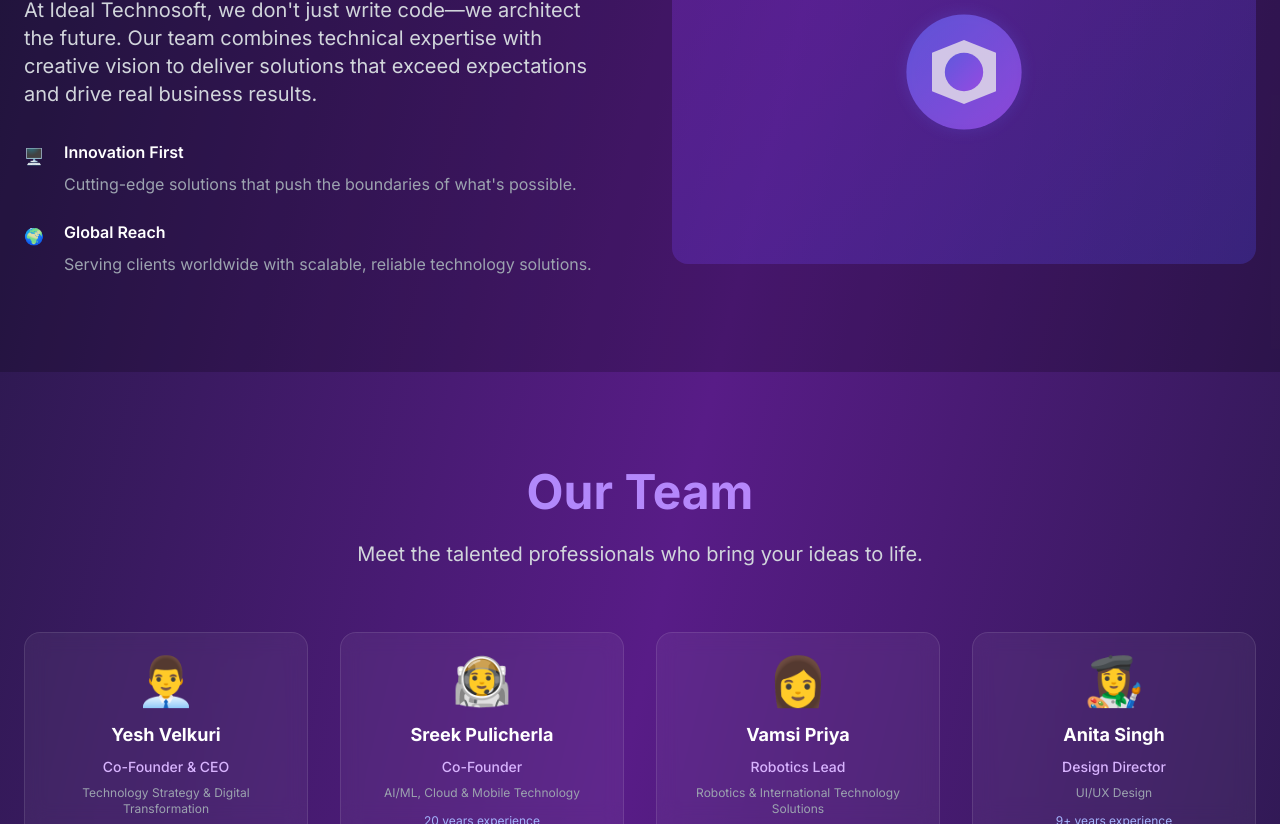
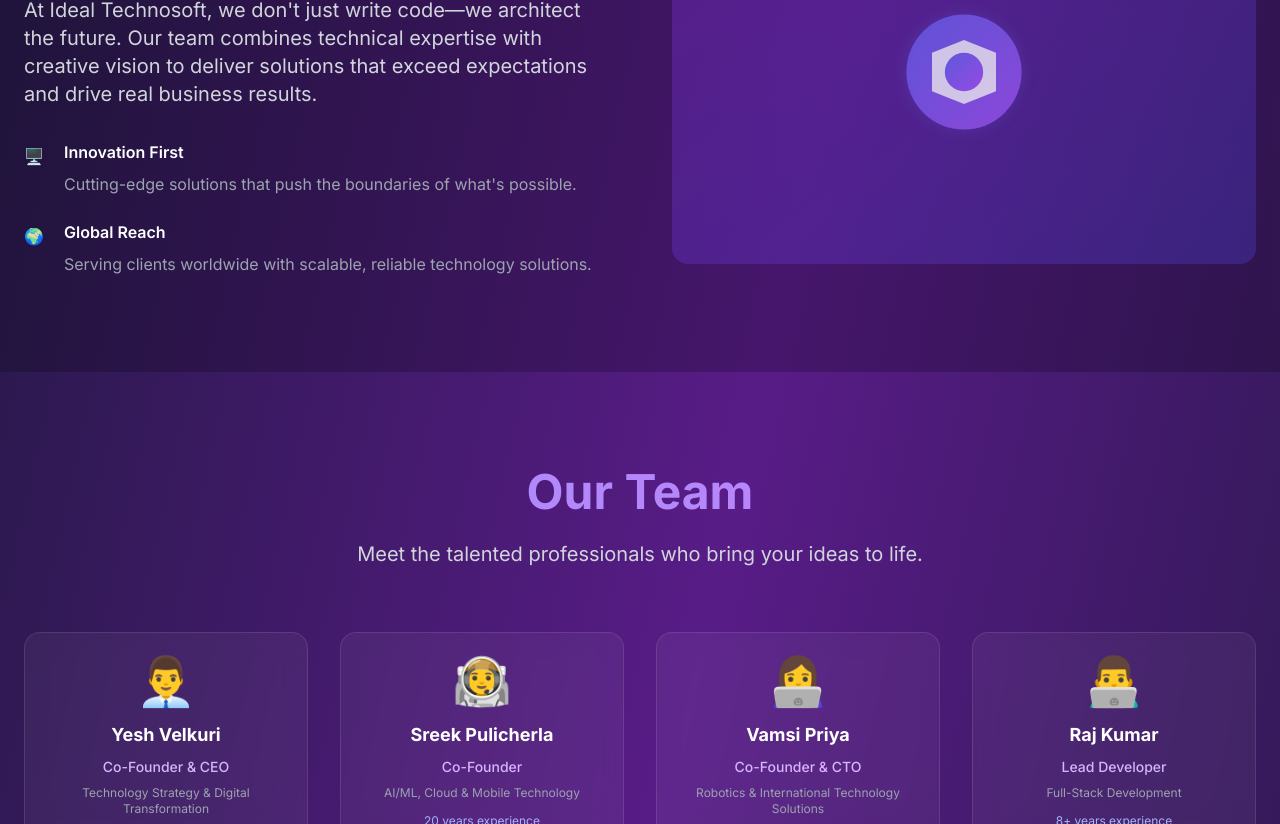
Before and after one commit to yvelkuri-stu/ITSv3, a Next.js app: page / in a window 1280 px wide. Shown: the part 1976-2800 px from the top of the page. Built offline with nearby package versions, Linux system fonts and the light colour scheme.

Commit message:
Updated theme in contact form

```diff
--- a/src/app/page.tsx
+++ b/src/app/page.tsx
@@ -536,10 +536,10 @@
     },
     {
       name: "Vamsi Priya",
-      role: "Robotics Lead",
+      role: "Co-Founder & CTO",
       specialty: "Robotics & International Technology Solutions",
-      avatar: "👩‍",
-      experience: "8+ years",
+      avatar: "👩‍💻",
+      experience: "15+ years",
       bio: "Robotics expert with extensive experience delivering cutting-edge automation solutions for Japanese enterprise clients.",
       education: "Bachelors in Computer Science, Specialized in Robotics Engineering",
       previousProjects: [
@@ -556,6 +556,29 @@
         "Expert in international technology consulting"
       ],
       specialties: "Robotics automation, international project delivery, Japanese market expertise, and AI-powered manufacturing solutions."
+    },
+    {
+      name: "Raj Kumar",
+      role: "Lead Developer",
+      specialty: "Full-Stack Development",
+      avatar: "👨‍💻",
+      experience: "8+ years",
+      bio: "Full-stack architect who has built scalable systems serving millions of users worldwide.",
+      education: "MS Software Engineering, BS Computer Science",
+      previousProjects: [
+        "Built scalable e-commerce platform (10M+ users)",
+        "Developed real-time trading systems",
+        "Created award-winning mobile apps",
+        "Led microservices architecture implementations"
+      ],
+      skills: ["React/Next.js", "Node.js", "Python", "Cloud Architecture", "Microservices", "DevOps"],
+      achievements: [
+        "GitHub top contributor",
+        "Built systems handling 1B+ requests/day",
+        "Open source maintainer",
+        "Technical architecture expert"
+      ],
+      specialties: "Scalable web applications, cloud architecture, and high-performance systems."
     },
     {
       name: "Anita Singh",
@@ -876,18 +899,7 @@
     setSubmitStatus('idle');
 
     try {
-      // Simulate API call
-      console.log('Submitting form data:', {
-        name: contactForm.name.trim(),
-        email: contactForm.email.trim(),
-        message: contactForm.message.trim(),
-        company: contactForm.company.trim() || undefined,
-        projectType: contactForm.projectType || undefined,
-        timestamp: new Date().toISOString(),
-        source: 'website-contact-form'
-      });
-
-      // NOTE: Replace this with your actual API endpoint
+      // NOTE: This now points to your API route
       const response = await fetch('/api/contact', {
         method: 'POST',
         headers: {
@@ -1157,21 +1169,27 @@
                     disabled={isSubmitting}
                     required
                   />
+                  {/* STYLING FIX: Select box now has a custom arrow and consistent theme */}
+                  <div className="relative">
                      <select
                       name="projectType"
                       value={contactForm.projectType}
-                    className="w-full px-4 py-3 bg-white/5 border border-white/10 rounded-xl focus:border-purple-400 focus:outline-none text-white transition-all duration-300"
+                      className="w-full px-4 py-3 bg-white/5 border border-white/10 rounded-xl focus:border-purple-400 focus:outline-none text-white transition-all duration-300 appearance-none"
                       onChange={(e) => setContactForm(prev => ({ ...prev, projectType: e.target.value }))}
                       disabled={isSubmitting}
                     >
-                    <option value="">Select Project Type</option>
-                    <option value="web-development">Web Development</option>
-                    <option value="mobile-app">Mobile App</option>
-                    <option value="ai-ml">AI/ML Solution</option>
-                    <option value="ui-ux">UI/UX Design</option>
-                    <option value="consulting">Consulting</option>
-                    <option value="other">Other</option>
+                      <option value="" className="bg-slate-800">Select Project Type</option>
+                      <option value="web-development" className="bg-slate-800">Web Development</option>
+                      <option value="mobile-app" className="bg-slate-800">Mobile App</option>
+                      <option value="ai-ml" className="bg-slate-800">AI/ML Solution</option>
+                      <option value="ui-ux" className="bg-slate-800">UI/UX Design</option>
+                      <option value="consulting" className="bg-slate-800">Consulting</option>
+                      <option value="other" className="bg-slate-800">Other</option>
                     </select>
+                    <div className="pointer-events-none absolute inset-y-0 right-0 flex items-center px-2 text-gray-400">
+                        <svg className="fill-current h-4 w-4" xmlns="http://www.w3.org/2000/svg" viewBox="0 0 20 20"><path d="M9.293 12.95l.707.707L15.657 8l-1.414-1.414L10 10.828 5.757 6.586 4.343 8z"/></svg>
+                    </div>
+                  </div>
                 </div>
 
                 <div>
```
Lines whose indentation alone changed are shown as unchanged.
